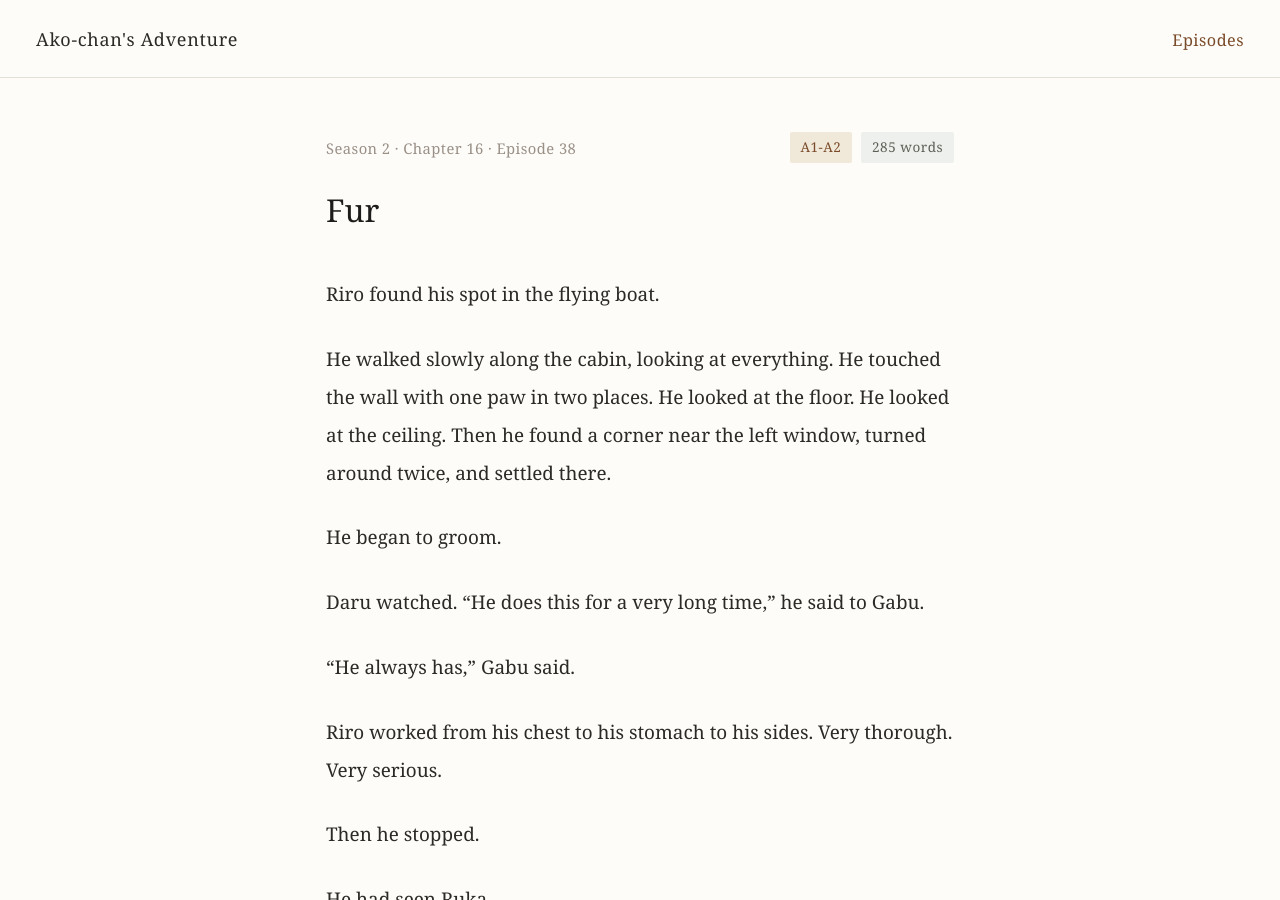
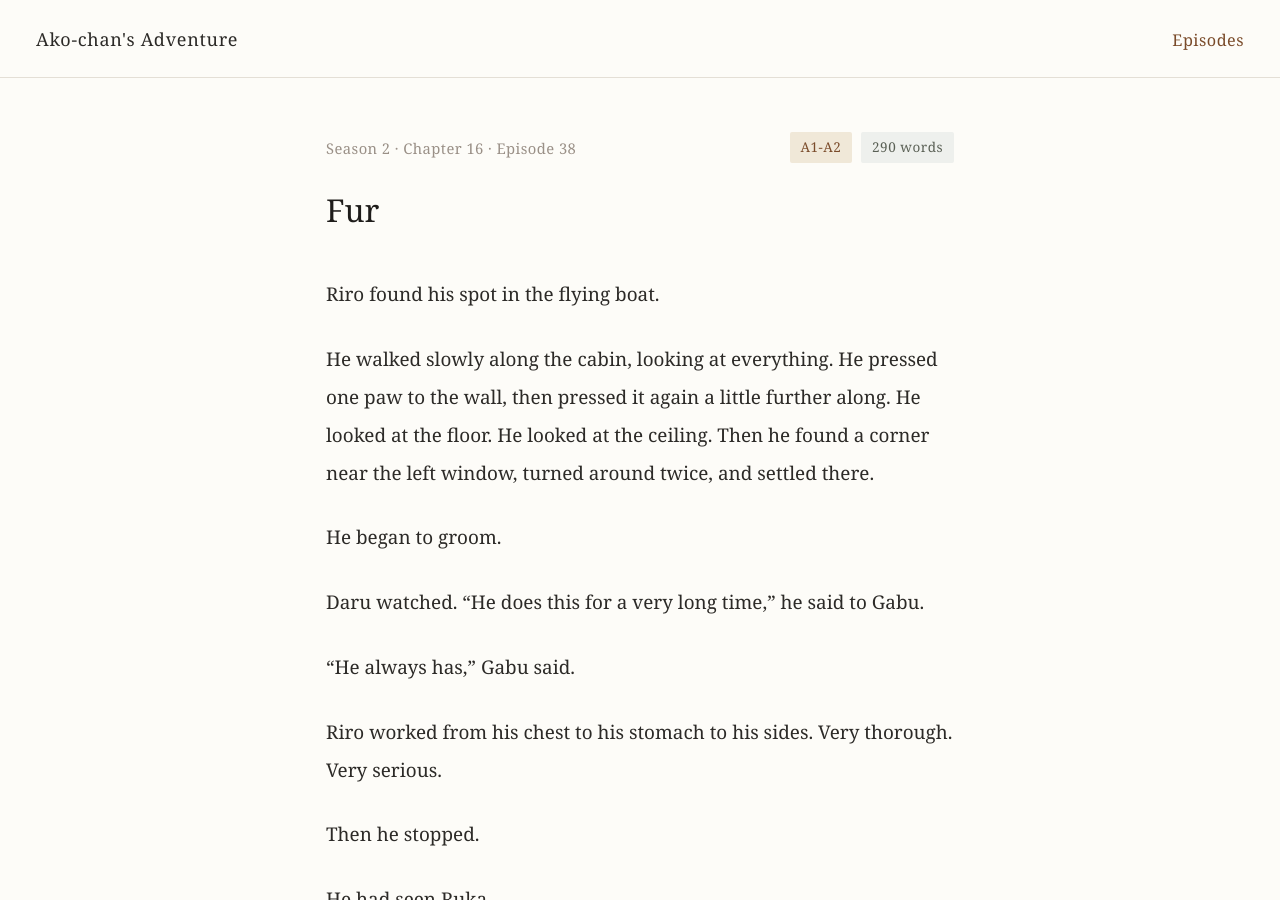
Before and after one commit to morisaki-yuichi/ako-chans-adventure, a Jekyll site: the page built from season2/chapter16/ep038.md, in a window 1280 px wide and 900 px high. Built offline with Jekyll 4.4.1, drawn with Linux system fonts in a browser that asks for light colours.

Commit message:
Fix Ep38 — clarify Riro touching the wall

```diff
--- a/season2/chapter16/ep038.md
+++ b/season2/chapter16/ep038.md
@@ -5,7 +5,7 @@ season: 2
 chapter: 16
 episode: 38
 level: A1-A2
-word_count: 285
+word_count: 290
 story_day: 36
 prev_ep: /season2/chapter16/ep037/
 next_ep: /season2/chapter16/ep039/
@@ -14,7 +14,7 @@ permalink: /season2/chapter16/ep038/
 
 Riro found his spot in the flying boat.
 
-He walked slowly along the cabin, looking at everything. He touched the wall with one paw in two places. He looked at the floor. He looked at the ceiling. Then he found a corner near the left window, turned around twice, and settled there.
+He walked slowly along the cabin, looking at everything. He pressed one paw to the wall, then pressed it again a little further along. He looked at the floor. He looked at the ceiling. Then he found a corner near the left window, turned around twice, and settled there.
 
 He began to groom.
 
```
